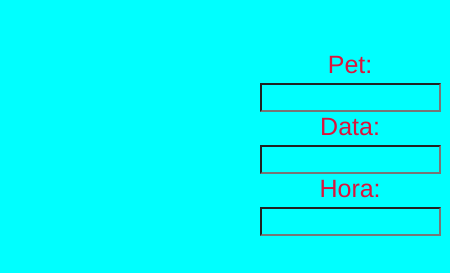
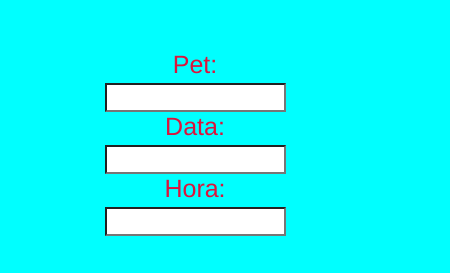
Before and after one commit to WellingtondeSouzaSaturnino/AnimalHospital, a plain HTML site: page assets/indexConsulta.html in a window 390 px wide. Shown: the top 273 px of the page, 450 px wide, since content can reach past the window. Drawn offline with Linux system fonts and the light colour scheme.

Commit message:
Ajuste da responsividade

```diff
--- a/assets/indexConsulta.html
+++ b/assets/indexConsulta.html
@@ -10,12 +10,17 @@
 <body>
     <div class="form">
         <form>
+            <ul>
                 <ul>Pet:</ul>
                 <input type="text">
                 <ul>Data:</ul>
                 <input type="text">
                 <ul>Hora:</ul>
                 <input type="text">
+            </ul>
+
+
+
 
         </form>
     </div>
--- a/styles/styleConsultas.css
+++ b/styles/styleConsultas.css
@@ -7,10 +7,8 @@ body{
     background-color:aqua;
 }
 form{
-    /* display: flex; */
-    /* justify-content: center; */
+    display:flexbox;
     text-align: center;
-    /* margin-right: 20px; */
     font-size:25px;
     color:crimson;
     margin-top: 50px;
@@ -19,7 +17,7 @@ form{
 input[type="text"]{
     height:25px;
     font: size 25px;
-    background-color: aqua;
+    background-color: white;
 }
 div.link{
     display: flex;
@@ -37,13 +35,13 @@ div.container{
     text-align: center;
 }
 @media(max-width:800px){
-    form{
+    div.form{
 
-        flex-direction: column;
-        text-align: center;
-        align-items: center;
+        flex-direction:column;
+        display: contents;
         width:200px;
-        margin-left: 250px;
+        margin-top: 100px;
+
     }
     input{
         flex-direction: column;
@@ -59,7 +57,7 @@ div.container{
         color:red;
     }
     body{
-        background-size: 100% 100%;
+       background-size: 100% 100%;
        min-height: 100%;
        height: 760px;
 
```
Lines whose indentation alone changed are shown as unchanged.
